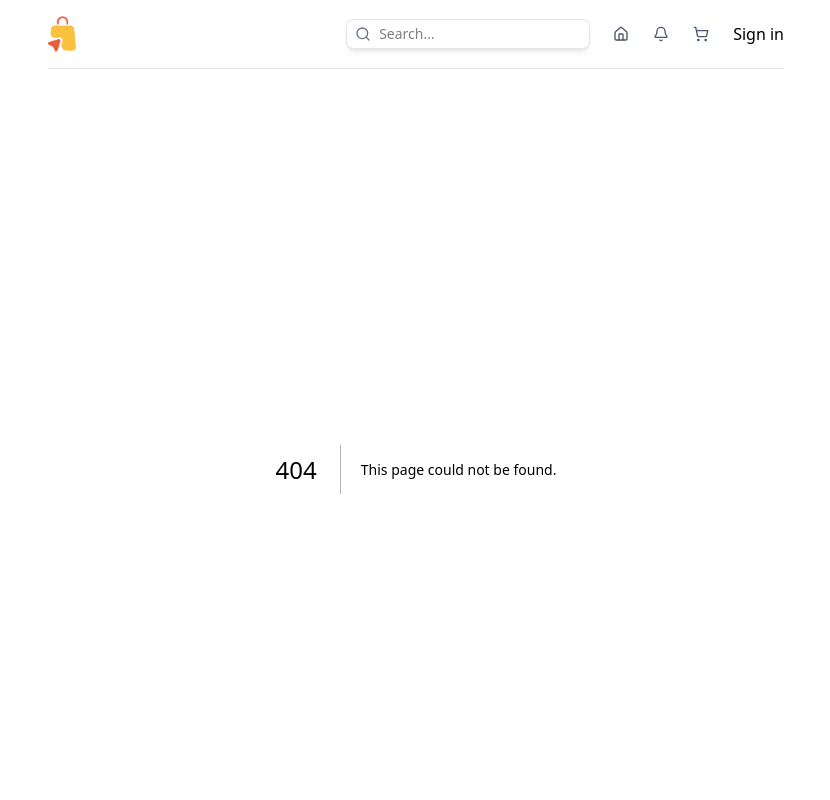
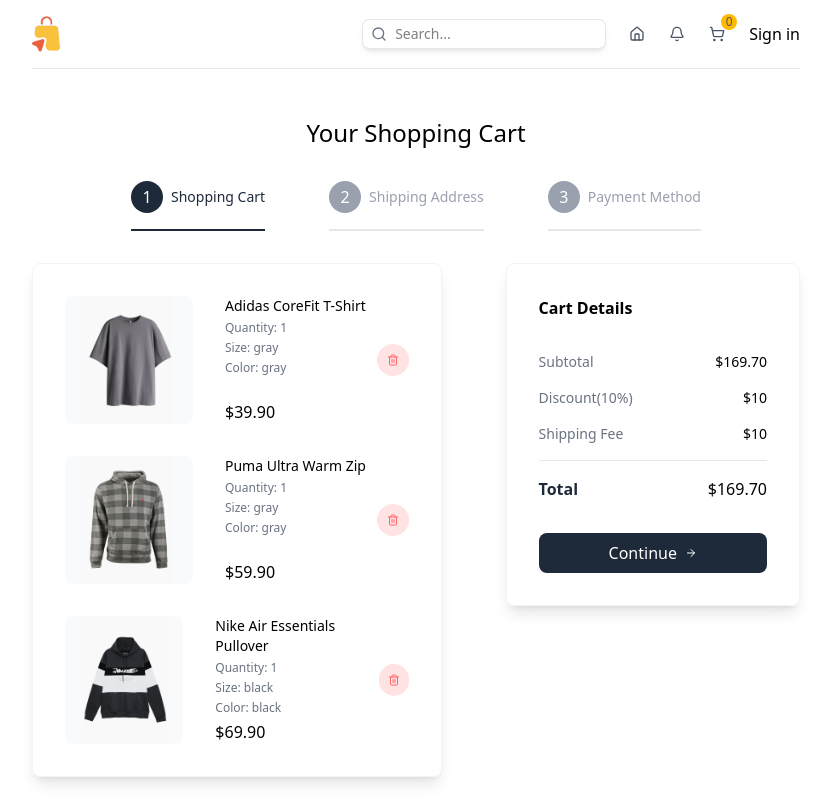
Before and after one commit to IsraelStack/e-commerce, a Next.js app: page /cart in a window 1280 px wide. Before the commit this address had no page. Shown: the top 800 px of the page, without its empty margins (224-1054 px from the left). Built offline with nearby package versions, Linux system fonts and the light colour scheme.

Commit message:
feat: add cart page

```diff
--- /dev/null
+++ b/src/app/cart/page.tsx
@@ -0,0 +1,203 @@
+"use client"
+
+import PaymentForm from "@/components/PaymentForm";
+import ShippingForm from "@/components/ShippingForm";
+import { CartItemsType } from "@/types"
+import { ArrowRight, Trash2 } from "lucide-react";
+import Image from "next/image";
+import { useRouter, useSearchParams } from "next/navigation";
+import { useState } from "react";
+
+const steps = [
+  {
+    id: 1,
+    title: "Shopping Cart"
+  },
+  {
+    id: 2,
+    title: "Shipping Address"
+  },
+  {
+    id: 3,
+    title: "Payment Method"
+  }
+]
+
+// TEMPORARY
+const cartItems: CartItemsType = [
+  {
+    id: 1,
+    name: "Adidas CoreFit T-Shirt",
+    shortDescription:
+      "Lorem ipsum dolor sit amet consect adipisicing elit lorem ipsum dolor sit.",
+    description:
+      "Lorem ipsum dolor sit amet consect adipisicing elit lorem ipsum dolor sit. Lorem ipsum dolor sit amet consect adipisicing elit lorem ipsum dolor sit. Lorem ipsum dolor sit amet consect adipisicing elit lorem ipsum dolor sit.",
+    price: 39.9,
+    sizes: ["s", "m", "l", "xl", "xxl"],
+    colors: ["gray", "purple", "green"],
+    images: {
+      gray: "/products/1g.png",
+      purple: "/products/1p.png",
+      green: "/products/1gr.png",
+    },
+    quantity: 1,
+    selectedSize: 'm',
+    selectedColor: 'gray'
+  },
+  {
+    id: 2,
+    name: "Puma Ultra Warm Zip",
+    shortDescription:
+      "Lorem ipsum dolor sit amet consect adipisicing elit lorem ipsum dolor sit.",
+    description:
+      "Lorem ipsum dolor sit amet consect adipisicing elit lorem ipsum dolor sit. Lorem ipsum dolor sit amet consect adipisicing elit lorem ipsum dolor sit. Lorem ipsum dolor sit amet consect adipisicing elit lorem ipsum dolor sit.",
+    price: 59.9,
+    sizes: ["s", "m", "l", "xl"],
+    colors: ["gray", "green"],
+    images: { gray: "/products/2g.png", green: "/products/2gr.png" },
+    quantity: 1,
+    selectedSize: 'l',
+    selectedColor: 'gray'
+  },
+  {
+    id: 3,
+    name: "Nike Air Essentials Pullover",
+    shortDescription:
+      "Lorem ipsum dolor sit amet consect adipisicing elit lorem ipsum dolor sit.",
+    description:
+      "Lorem ipsum dolor sit amet consect adipisicing elit lorem ipsum dolor sit. Lorem ipsum dolor sit amet consect adipisicing elit lorem ipsum dolor sit. Lorem ipsum dolor sit amet consect adipisicing elit lorem ipsum dolor sit.",
+    price: 69.9,
+    sizes: ["s", "m", "l"],
+    colors: ["green", "blue", "black"],
+    images: {
+      green: "/products/3gr.png",
+      blue: "/products/3b.png",
+      black: "/products/3bl.png",
+    },
+    quantity: 1,
+    selectedSize: 'l',
+    selectedColor: 'black'
+  },
+]
+
+const CartPage = () => {
+  const searchParams = useSearchParams()
+  const router = useRouter()
+  const [shippingForm, setShippingForm] = useState(null)
+
+  const activeStep = parseInt(searchParams.get("step") || "1");
+  return (
+    <div className="flex flex-col gap-8 items-center justify-center mt-12">
+      {/* TITLE */}
+      <h1 className="text-2xl font-medium">Your Shopping Cart</h1>
+      {/* STEPS */}
+      <div className="flex flex-col lg:flex-row items-center gap-8 lg:gap-16">
+        {steps.map((step) => (
+          <div
+            className={`flex items-center gap-2 border-b-2 pb-4
+                            ${step.id === activeStep ? "border-gray-800" : "border-gray-200"
+              }`}
+            key={step.id}
+          >
+            <div
+              className={`w-6 h-6 rounded-full text-white p-4 flex items-center justify-center ${step.id === activeStep ? "bg-gray-800" : "bg-gray-400"
+                }`}
+            >
+              {step.id}
+            </div>
+            <p
+              className={`text-sm font-medium ${step.id === activeStep ? "text-gray-800" : "text-gray-400"
+                }`}
+            >
+              {step.title}
+            </p>
+          </div>
+        ))}
+      </div>
+      {/* STEPS & DETAILS */}
+      <div className="w-full flex flex-col lg:flex-row gap-16">
+        {/* STEPS */}
+        <div className="w-full lg:w-7/12 shadow-lg border-1 border-gray-100 p-8 rounded-lg flex flex-col gap-8">
+          {activeStep === 1 ? (
+            cartItems.map((item) => (
+              // SINGLE CART ITEM
+              <div className="flex items-center justify-between" key={item.id}>
+                {/* IMAGE AND DETAILS */}
+                <div className="flex gap-8">
+                  {/* IMAGE */}
+                  <div className="relative w-32 h-32 bg-gray-50 rounded-lg overflow-hidden">
+                    <Image
+                      src={item.images[item.selectedColor]}
+                      alt={item.name}
+                      fill
+                      className="object-contain"
+                    />
+                  </div>
+                  {/* ITEM DETAILS */}
+                  <div className="flex flex-col justify-between">
+                    <div className="flex flex-col gap-1">
+                      <p className="text-sm font-medium">{item.name}</p>
+                      <p className="text-xs text-gray-500 ">Quantity:{" "}{item.quantity}</p>
+                      <p className="text-xs text-gray-500 ">Size:{" "}{item.selectedColor}</p>
+                      <p className="text-xs text-gray-500 ">Color:{" "}{item.selectedColor}</p>
+                    </div>
+                    <p className="font-medium">${item.price.toFixed(2)}</p>
+                  </div>
+                </div>
+                {/* DELETE BUTTON */}
+                <button className="w-8 h-8 rounded-full bg-red-100 hover:bg-red-200 transition-all duration-300 text-red-400 flex items-center justify-center cursor-pointer">
+                  <Trash2 className="w-3 h-3" />
+                </button>
+              </div>
+            ))
+          ) : activeStep === 2 ? (
+            <ShippingForm />
+          ) : activeStep === 3 && shippingForm ? (
+            <PaymentForm />
+          ) : (
+            <p className="text-sm text-gray-500">Please fill in the shipping form to continue.</p>
+          )}
+
+        </div>
+        {/* DETAILS */}
+        <div className="w-full lg:w-5/12 shadow-lg border-1 border-gray-100 p-8 rounded-lg flex flex-col gap-8 h-max">
+          <h2 className="font-semibold">Cart Details</h2>
+          <div className='flex flex-col gap-4'>
+            <div className="flex justify-between text-sm">
+              <p className="text-gray-500">Subtotal</p>
+              <p className="font-medium">${cartItems
+                .reduce((acc, item) => acc + item.price * item.quantity, 0)
+                .toFixed(2)}</p>
+            </div>
+            <div className="flex justify-between text-sm">
+              <p className="text-gray-500">Discount(10%)</p>
+              <p>$10</p>
+            </div>
+            <div className="flex justify-between text-sm">
+              <p className="text-gray-500">Shipping Fee</p>
+              <p>$10</p>
+            </div>
+            <hr className="border-gray-200" />
+            <div className="flex justify-between">
+              <p className="text-gray-800 font-semibold">Total</p>
+              <p className="font-medium">${cartItems
+                .reduce((acc, item) => acc + item.price * item.quantity, 0)
+                .toFixed(2)}</p>
+            </div>
+          </div>
+          {activeStep === 1 && (
+            <button
+              className="w-full bg-gray-800 hover:bg-gray-900 transition-all duration-300 text-white p-2 rounded-lg cursor-pointer flex items-center justify-center gap-2"
+              onClick={() => router.push("/cart?step=2", { scroll: false })}
+            >
+              Continue
+              <ArrowRight className="w-3 h-3" />
+            </button>
+          )}
+        </div>
+      </div>
+    </div>
+  );
+};
+
+export default CartPage;
--- a/src/app/layout.tsx
+++ b/src/app/layout.tsx
@@ -29,7 +29,7 @@
       <body
         className={`${geistSans.variable} ${geistMono.variable} antialiased`}
       >
-        <div className="mx-auto p-4 sm:max-w-xl md:max-w-2xl xl:max-w-3xl lg:max-w-6xl">
+        <div className="mx-auto p-4 sm:px-0 sm:max-w-xl md:max-w-2xl xl:max-w-3xl lg:max-w-6xl">
           <Navbar/>
           {children}
           <Footer/>
--- a/src/app/page.tsx
+++ b/src/app/page.tsx
@@ -12,7 +12,7 @@
       <div className="relative aspect-[3/1] mb-12">
         <Image src="/featured.png" alt="Featured Product" fill />
       </div>
-      <ProductList category={category} />
+      <ProductList category={category} params="homepage"/>
     </div>
   );
 };
--- /dev/null
+++ b/src/app/products/page.tsx
@@ -0,0 +1,16 @@
+import ProductList from "@/components/ProductList"
+
+const productsPage = async ({
+    searchParams,
+}: {
+    searchParams: Promise<{ category: string }>;
+}) => {
+    const category = (await searchParams).category;
+    return (
+        <div>
+            <ProductList category={category} params="products"/>
+        </div>
+    )
+}
+
+export default productsPage
--- a/src/components/Navbar.tsx
+++ b/src/components/Navbar.tsx
@@ -1,7 +1,8 @@
 import Image from "next/image";
 import Link from "next/link";
 import SearchBar from "./SearchBar";
-import { Bell, Home, ShoppingCart } from "lucide-react";
+import { Bell, Home} from "lucide-react";
+import ShoppingCartIcon from "./ShoppingCartIcon";
 
 const Navbar = () => {
     return (
@@ -24,7 +25,7 @@
                     <Home className="w-4 h-4 text-gray-600" />
                 </Link>
                 <Bell className="w-4 h-4 text-gray-600" />
-                <ShoppingCart className="w-4 h-4 text-gray-600" />
+                <ShoppingCartIcon/>
                 <Link href='/login'>Sign in</Link>
             </div>
         </nav>
--- /dev/null
+++ b/src/components/PaymentForm.tsx
@@ -0,0 +1,10 @@
+
+const PaymentForm = () => {
+  return (
+    <div>
+
+    </div>
+  )
+}
+
+export default PaymentForm
--- a/src/components/ProductList.tsx
+++ b/src/components/ProductList.tsx
@@ -2,6 +2,8 @@
 import Categories from "./Categories";
 import ProductCard from "./ProductCard";
 import Link from "next/link";
+import Filter from "./Filter";
+
 // TEMPORARY
 const products: ProductsType = [
     {
@@ -114,17 +116,18 @@
     },
 ];
 
-const ProductList = ({category}:{category:string}) => {
+const ProductList = ({ category, params }: { category: string, params: "homepage" | "products" }) => {
     return (
         <div className="w-full">
             <Categories />
+            {params === "products" && <Filter />}
             <div className="grid grid-cols-1 sm:grid-cols-2 xl:grid-cols-3 2xl:grid-cols-4 gap-12">
                 {products.map((product) => (
                     <ProductCard key={product.id} product={product} />
                 ))}
             </div>
             <Link href={category ? `/products/?category=${category}` : "/products"}
-            className='flex justify-end mt-4 underline text-sm text-gray-500'>View all products</Link>
+                className='flex justify-end mt-4 underline text-sm text-gray-500'>View all products</Link>
         </div>
     );
 };
--- /dev/null
+++ b/src/components/ShippingForm.tsx
@@ -0,0 +1,10 @@
+
+const ShippingForm = () => {
+  return (
+    <div>
+
+    </div>
+  )
+}
+
+export default ShippingForm
--- /dev/null
+++ b/src/components/ShoppingCartIcon.tsx
@@ -0,0 +1,16 @@
+"use client"
+
+import { ShoppingCart } from "lucide-react"
+import Link from "next/link"
+
+const ShoppingCartIcon = () => {
+    return (
+        <Link href="/cart" className="relative">
+            <ShoppingCart className="w-4 h-4 text-gray-600" />
+            <span className="absolute -top-3 -right-3 bg-amber-400 text-gray-600
+             rounded-full w-4 h-4 flex items-center justify-center text-xs font-medium">0</span>
+        </Link>
+    )
+}
+
+export default ShoppingCartIcon
```
Also changed, not shown: src/types.ts (+8 -0 lines).
